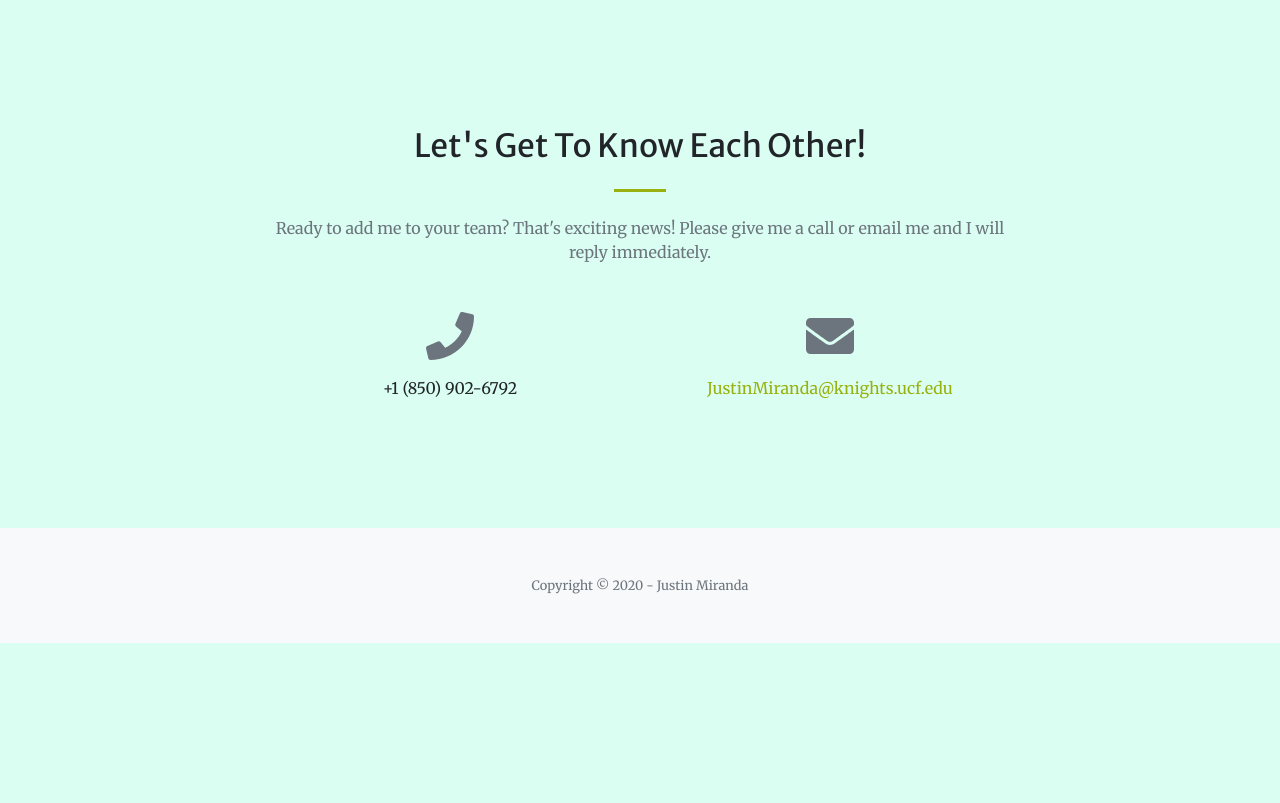
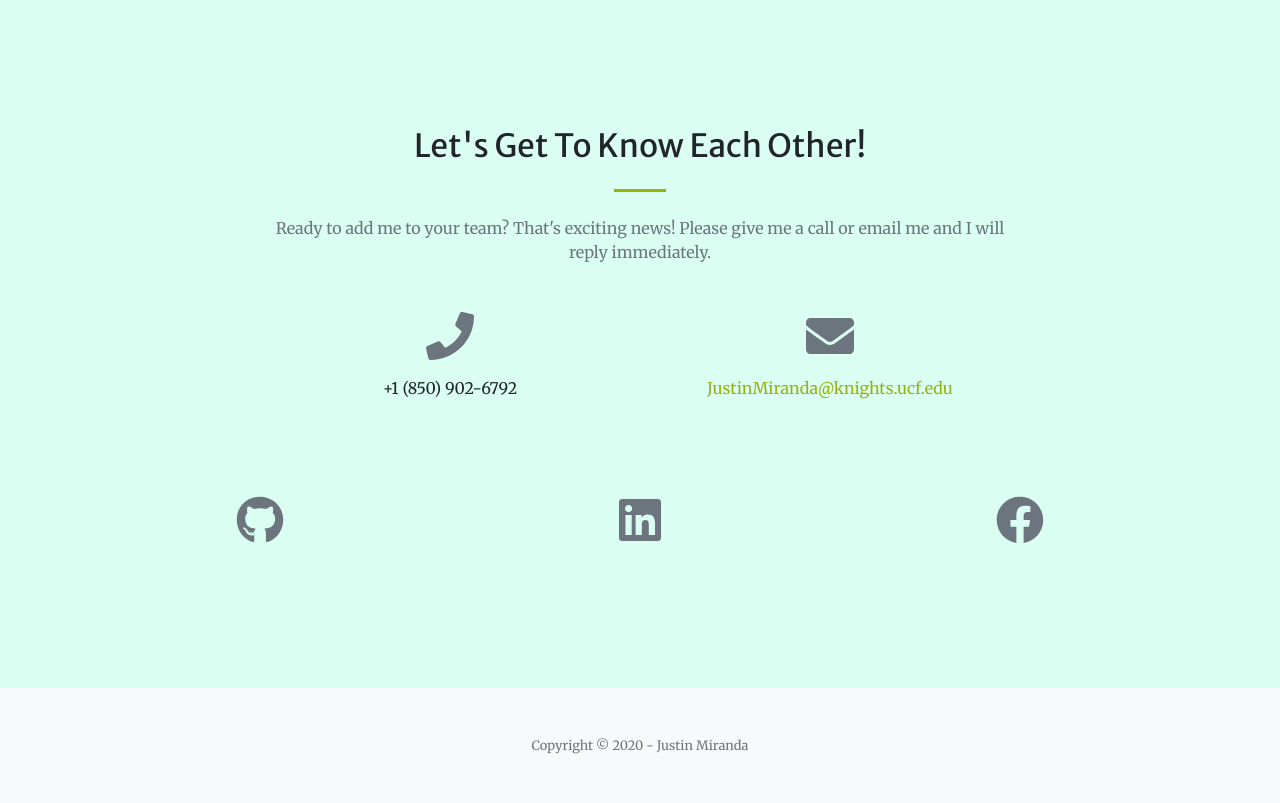
Before and after one commit to joemface/portfolio, a Flask app: page / in a window 1280 px wide. Shown: the part 2596-3399 px from the top of the page. Before the commit the page ends 3239 px from the top, so only its background shows below. Run offline with Flask 2, Linux system fonts and the light colour scheme; some libraries are stand-ins or nearby versions.

Commit message:
added brand icons

```diff
--- a/templates/index.html
+++ b/templates/index.html
@@ -113,7 +113,8 @@
               I am a full stack developer graduating with a Computer Science
               Bachelors in May, 2021. I currently have a strong grasp on
               utilizing Python, Flask, and Bootstrap to develop secure and
-              responsive websites. I am most proud of my BookR8r website.
+              responsive websites. I am a passionate learner and I am very proud
+              of my BookR8r website.
             </p>
             <a class="btn btn-light btn-xl js-scroll-trigger" href="#services"
               >See for Yourself</a
@@ -273,6 +274,40 @@
           </div>
         </div>
       </div>
+      <div class="container">
+        <div class="row justify-content-center" ">
+          <div
+            class="col-sm-4 ml-auto text-center mb-5 mb-sm-0"
+            style="padding-top: 6rem;"
+
+          >
+            <a target="_blank" href="https://github.com/joemface">
+              <i class="fab fa-github fa-3x mb-3 text-muted"></i
+            ></a>
+          </div>
+
+          <div
+            class="col-sm-4 ml-auto text-center mb-5 mb-sm-0"
+            style="padding-top: 6rem;"
+          >
+            <a
+              target="_blank"
+              href="https://www.linkedin.com/in/justin-miranda/"
+            >
+              <i class="fab fa-linkedin fa-3x mb-3 text-muted"></i>
+            </a>
+          </div>
+
+          <div
+            class="col-sm-4 ml-auto text-center mb-5 mb-sm-0"
+            style="padding-top: 6rem;"
+          >
+            <a target="_blank" href="https://www.facebook.com/JOEMface/">
+              <i class="fab fa-facebook fa-3x mb-3 text-muted"></i>
+            </a>
+          </div>
+        </div>
+      </div>
     </section>
     <!-- Footer-->
     <footer class="bg-light py-5">
```
Also changed, not shown: static/css/styles.css, static/images/portfolio/thumbnails/facebook.png (added), static/images/portfolio/thumbnails/facebookSm.png (added).
